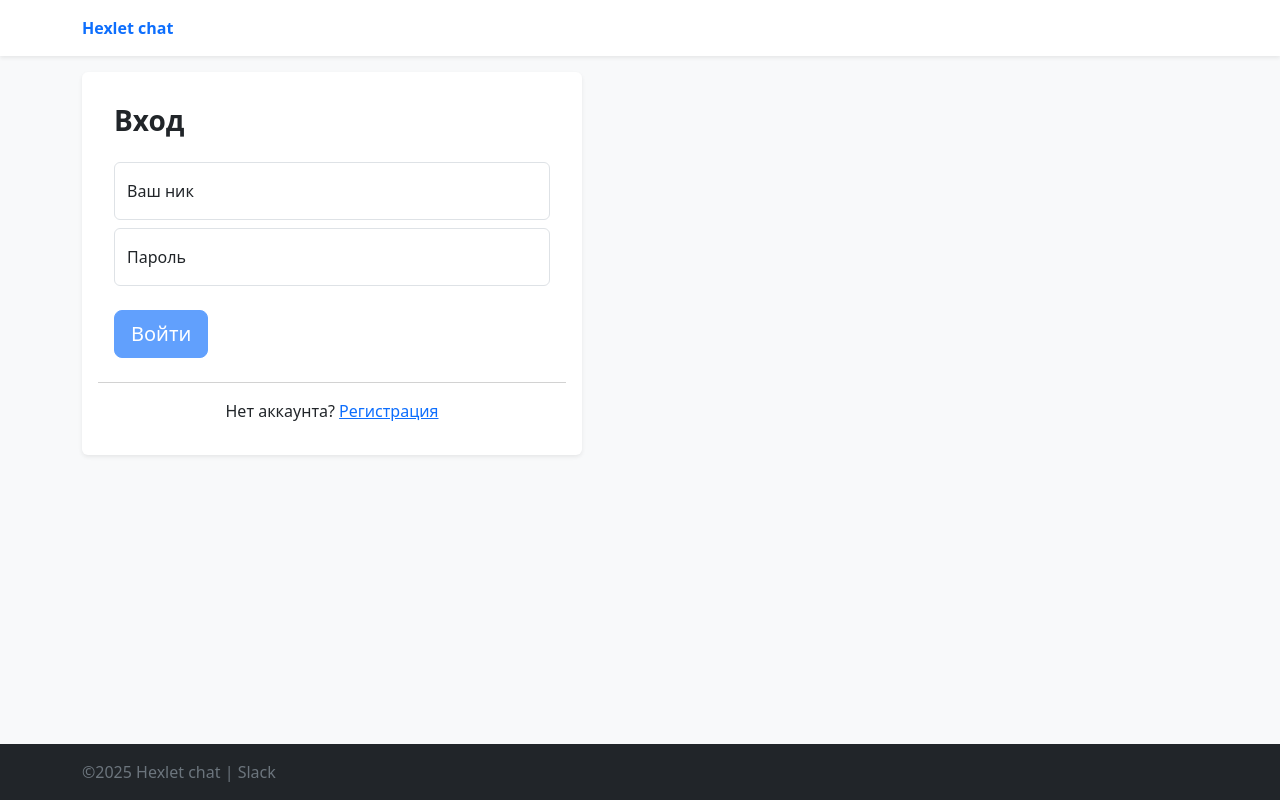
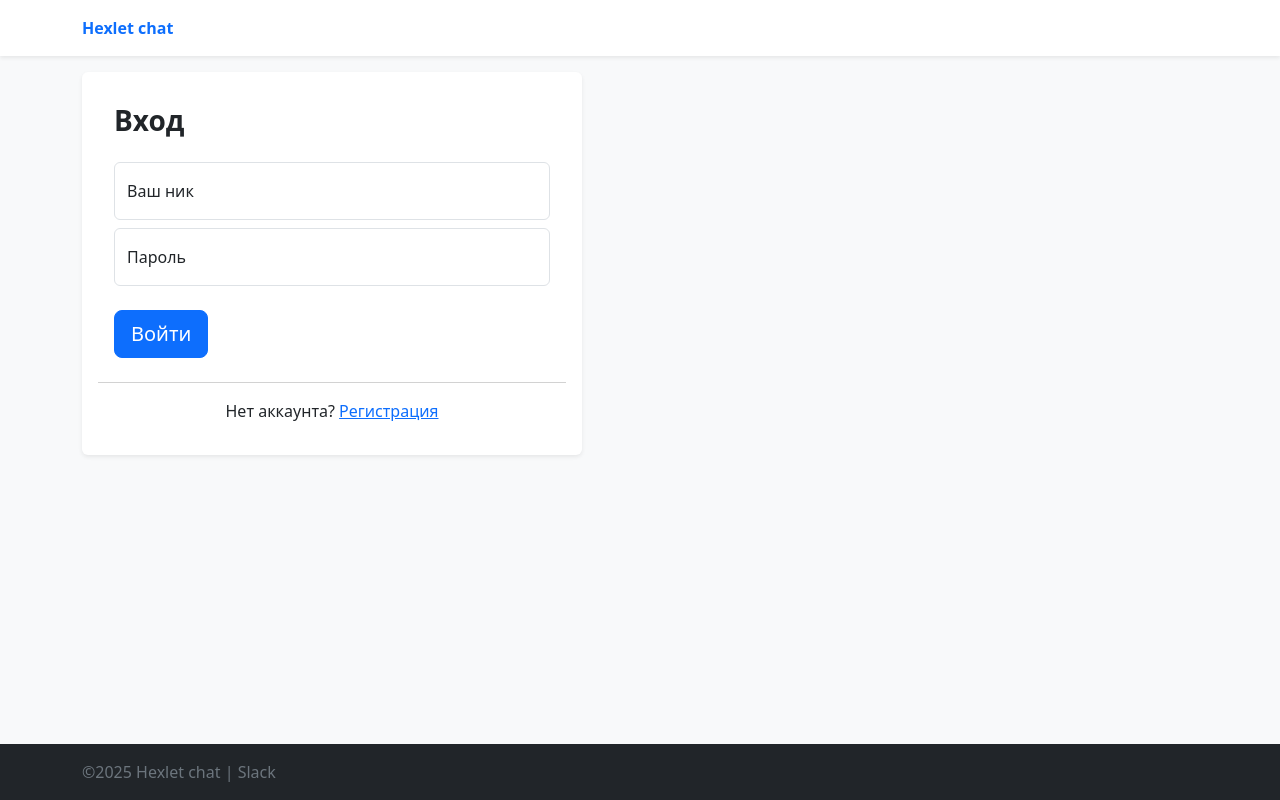
Before and after one commit to ilrosch/frontend-project-12, a React (Vite) app in the folder frontend/: page /login in a window 1280 px wide. Built offline with nearby package versions, Linux system fonts and the light colour scheme; no server answers.

Commit message:
fix error test

```diff
--- a/frontend/src/components/shared/FormAuth/index.jsx
+++ b/frontend/src/components/shared/FormAuth/index.jsx
@@ -62,7 +62,7 @@ export default function FormAuth({ fields, buttonText, schema, handleSubmit }) {
         variant='primary'
         size='lg'
         className='mt-3'
-        disabled={!formik.isValid || !formik.dirty}
+        // disabled={!formik.isValid || !formik.dirty}
       >
         {t(buttonText)}
       </Button>
--- a/frontend/src/validation/schemas/signup.js
+++ b/frontend/src/validation/schemas/signup.js
@@ -10,7 +10,7 @@ const SignUpSchema = (t) => yup.object().shape({
     .required(t('yup.required')),
   password: yup
     .string()
-    .min(6, t('yup.max', { count: 6 }))
+    .min(6, t('yup.min', { count: 6 }))
     .required(t('yup.required')),
   confirmPassword: yup
     .string()
```
